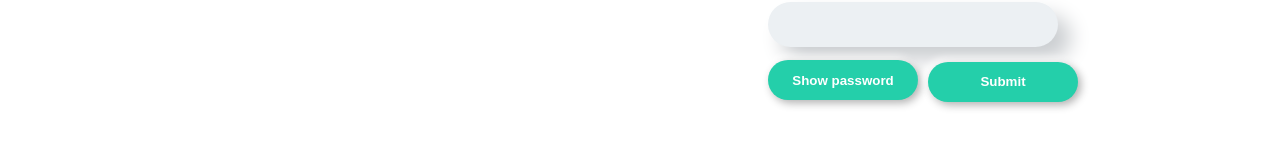
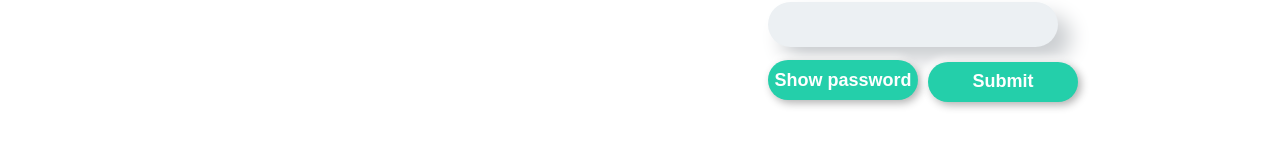
Before and after one commit to Alexanderbrandhaug/tesseraWebapp, a React (Create React App) app in the folder frontend/tessera-webapp/: page /newpost in a window 1280 px wide. Shown: the part 307-459 px from the top of the page. Built offline with nearby package versions, Linux system fonts and the light colour scheme; no server answers.

Commit message:
added some more styles to fonts

```diff
--- a/frontend/tessera-webapp/src/index.css
+++ b/frontend/tessera-webapp/src/index.css
@@ -81,6 +81,8 @@ code {
 }
 .userName {
   width: 250px;
+  font-size: large;
+  font-weight: bold;
   height: 5px;
   display: flex;
   margin-bottom: 20px;
@@ -97,6 +99,8 @@ code {
 
 
 .passwordButton {
+  font-size: large;
+  font-weight: bold;
   display: flex;
   width: 250px;
   flex-direction: column-reverse;
@@ -114,6 +118,8 @@ code {
 }
 
 .submit {
+  font-size: large;
+  font-weight: bold;
   position: absolute;
   border-style: none;
   border-radius: 20px;
@@ -133,6 +139,8 @@ code {
    height:40px;
 }
 .showPwButton{
+  font-size: large;
+  font-weight: bold;
   position: relative;
   border-style: none;
   border-radius: 20px;
@@ -157,10 +165,6 @@ code {
   margin-left: 60%;
   margin-top: 10%;
 
-}
-
-.error {
-  color: red;
 }
 
 .loginLogo{
@@ -207,3 +211,7 @@ code {
  margin-left: 50px;
 
 }
+.error {
+  color: red;
+
+}
```
